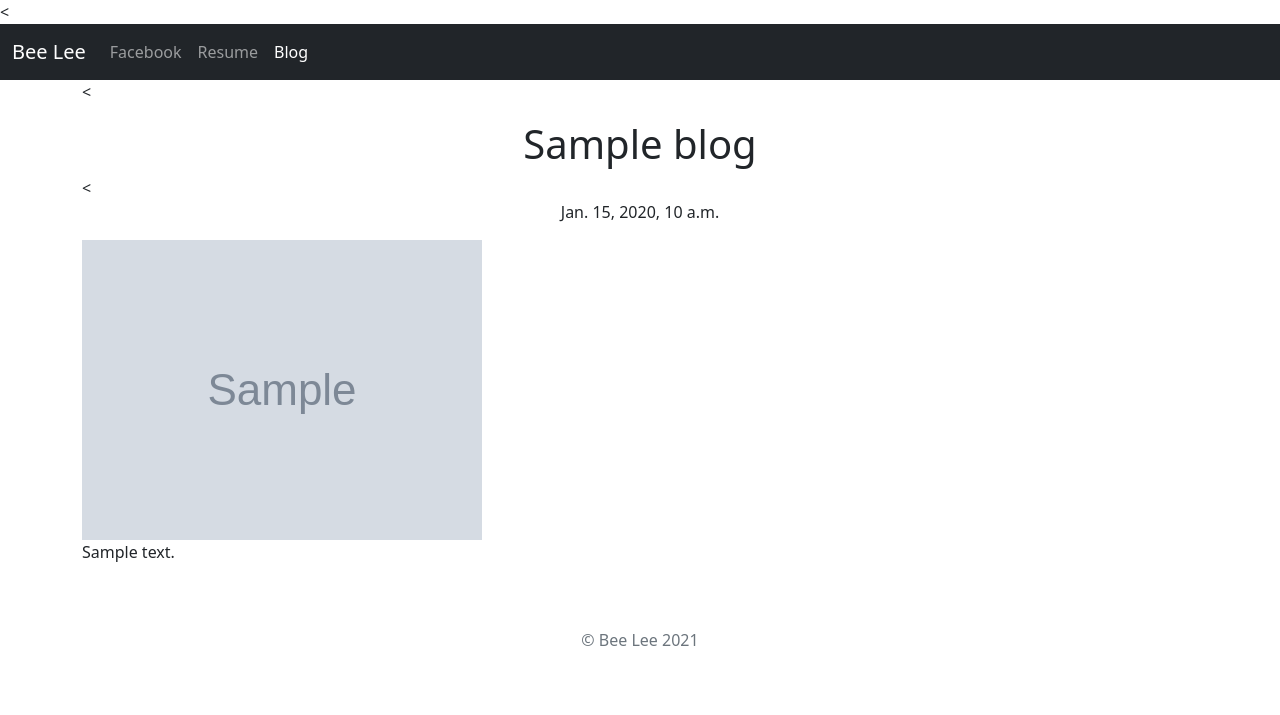
After one commit to beelee2134/Portfolio-project, a Django app: template Blog/templates/Blogs/detail.html in a window 1280 px wide. The commit adds this page. Shown: the top 715 px of the page. Run offline with Django 3.2, Linux system fonts and the light colour scheme; the template is opened without the code that fills it: most values are stand-ins (such as "Sample title", 1, 10 or a date in 2020); grey boxes marked "Sample" are stand-in pictures; data that the repository does not hold is empty.

Commit message:
Blog functionality and polish

```diff
--- /dev/null
+++ b/Blog/templates/Blogs/detail.html
@@ -0,0 +1,92 @@
+
+<!doctype html>
+<html lang="en">
+  <head>
+    {% load static %}
+    <meta charset="utf-8">
+    <meta name="viewport" content="width=device-width, initial-scale=1">
+    <meta name="description" content="">
+    <meta name="author" content="Mark Otto, Jacob Thornton, and Bootstrap contributors">
+    <meta name="generator" content="Hugo 0.79.0">
+    <title>{{ Blog.title }}</title>
+
+    <link rel="canonical" href="https://getbootstrap.com/docs/5.0/examples/album/">
+
+
+
+    <!-- Bootstrap core CSS -->
+<<link href="https://cdn.jsdelivr.net/npm/bootstrap@5.0.0-beta1/dist/css/bootstrap.min.css" rel="stylesheet" integrity="sha384-giJF6kkoqNQ00vy+HMDP7azOuL0xtbfIcaT9wjKHr8RbDVddVHyTfAAsrekwKmP1" crossorigin="anonymous">
+
+    <!-- Favicons -->
+<link rel="apple-touch-icon" href="/docs/5.0/assets/img/favicons/apple-touch-icon.png" sizes="180x180">
+<link rel="icon" href="/docs/5.0/assets/img/favicons/favicon-32x32.png" sizes="32x32" type="image/png">
+<link rel="icon" href="/docs/5.0/assets/img/favicons/favicon-16x16.png" sizes="16x16" type="image/png">
+<link rel="manifest" href="/docs/5.0/assets/img/favicons/manifest.json">
+<link rel="mask-icon" href="/docs/5.0/assets/img/favicons/safari-pinned-tab.svg" color="#7952b3">
+<link rel="icon" href="/docs/5.0/assets/img/favicons/favicon.ico">
+<meta name="theme-color" content="#7952b3">
+
+
+    <style>
+      .bd-placeholder-img {
+        font-size: 1.125rem;
+        text-anchor: middle;
+        -webkit-user-select: none;
+        -moz-user-select: none;
+        user-select: none;
+      }
+
+      @media (min-width: 768px) {
+        .bd-placeholder-img-lg {
+          font-size: 3.5rem;
+        }
+      }
+    </style>
+
+
+  </head>
+  <body>
+
+<header>
+  <nav class="navbar navbar-expand-lg navbar-dark bg-dark">
+  <div class="container-fluid">
+    <a class="navbar-brand" href="{% url 'home' %}">Bee Lee</a>
+    <button class="navbar-toggler" type="button" data-bs-toggle="collapse" data-bs-target="#navbarNavAltMarkup" aria-controls="navbarNavAltMarkup" aria-expanded="false" aria-label="Toggle navigation">
+      <span class="navbar-toggler-icon"></span>
+    </button>
+    <div class="collapse navbar-collapse" id="navbarNavAltMarkup">
+      <div class="navbar-nav ml-auto">
+        <a class="nav-link" href="https://www.facebook.com/">Facebook</a>
+        <a class="nav-link" href="{% static 'Resume.pdf' %}">Resume</a>
+        <a class="nav-link active" href="{% url 'allblogs' %}">Blog</a>
+    </div>
+  </div>
+</nav>
+</header>
+
+<main>
+  <div class="container">
+
+<<h1 class="text-center pt-3">{{ Blog.title }}</h1>
+<<p class="text-center">{{ Blog.pub_date_pretty }}</p>
+<img class="img-fluid" src="{{ Blog.image.url }}" />
+
+
+<br />
+<p>{{ Blog.summary }}</p>
+
+
+</main>
+
+<footer class="text-muted py-5">
+  <div class="container text-center">
+    <p>© Bee Lee {% now "Y"%}<p>
+  </div>
+</footer>
+
+
+    <script src="https://cdn.jsdelivr.net/npm/bootstrap@5.0.0-beta1/dist/js/bootstrap.bundle.min.js" integrity="sha384-ygbV9kiqUc6oa4msXn9868pTtWMgiQaeYH7/t7LECLbyPA2x65Kgf80OJFdroafW" crossorigin="anonymous"></script>
+
+
+  </body>
+</html>
--- a/Blog/urls.py
+++ b/Blog/urls.py
@@ -4,4 +4,5 @@ from . import views
 
 urlpatterns = [
     path('', views.allblogs, name='allblogs'),
+    path('<int:Blog_id>/', views.detail, name='detail'),
 ]
--- a/Blog/views.py
+++ b/Blog/views.py
@@ -1,7 +1,11 @@
-from django.shortcuts import render
+from django.shortcuts import render, get_object_or_404
 
 from .models import Blog
 
 def allblogs(request):
     Blogs = Blog.objects
     return render(request, 'Blogs/allblogs.html', {'Blogs':Blogs})
+
+def detail(request, Blog_id):
+    detailblog = get_object_or_404(Blog, pk=Blog_id)
+    return render(request, 'Blogs/detail.html', {'Blog':detailblog})
```
Also changed, not shown: Blog/models.py (+10 -1 lines), Blog/templates/Blogs/allblogs.html (+9 -8 lines), Jobs/templates/Jobs/home.html (+7 -5 lines), Portfolio/settings.py (+5 -3 lines), 4 other files.
